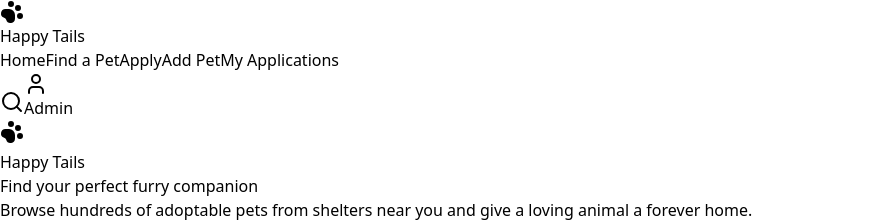
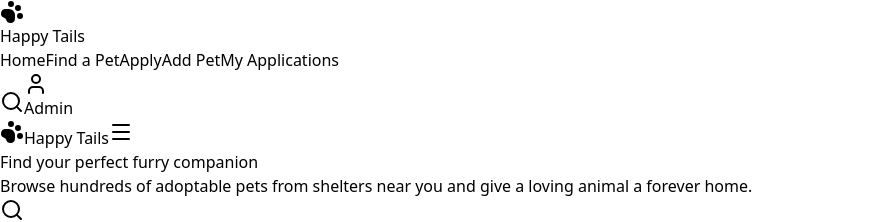
Before and after one commit to Jawad420420/HappyTails, a React (Vite) app: page / in a window 1280 px wide. Shown: the top 222 px of the page, without its empty margins (0-872 px from the left). Built offline with nearby package versions, Linux system fonts and the light colour scheme.

Commit message:
feat: added humburger menu

```diff
--- a/src/components/Header.jsx
+++ b/src/components/Header.jsx
@@ -1,8 +1,9 @@
 // top app bar and desktop nav component
-import { PawPrint, Search, User } from 'lucide-react';
+import { Menu, PawPrint, Search, User, X } from 'lucide-react';
+import { useState } from 'react';
 
 export default function Header({ currentPage, onNavigate }) {
-  // desktop nav items list
+  const [isMenuOpen, setIsMenuOpen] = useState(false);
   const navItems = [
     { label: 'Home', page: 'home' },
     { label: 'Find a Pet', page: 'search' },
@@ -10,12 +11,14 @@ export default function Header({ currentPage, onNavigate }) {
     { label: 'Add Pet', page: 'add-pet' },
     { label: 'My Applications', page: 'applications' },
   ];
+  const navigate = (page) => {
+    onNavigate(page);
+    setIsMenuOpen(false);
+  };
 
   return (
     <>
-      {/* desktop header */}
       <header className="hidden md:flex justify-between items-center px-8 lg:px-16 h-20 w-full z-50 bg-white/80 sticky top-0 border-b border-gray-100 backdrop-blur-xl shadow-sm transition-all duration-300">
-        {/* logo and brand name */}
         <div
           onClick={() => onNavigate('home')}
           className="flex items-center gap-3 text-[#426306] cursor-pointer group"
@@ -26,12 +29,12 @@ export default function Header({ currentPage, onNavigate }) {
           <span className="text-2xl font-extrabold tracking-tight bg-clip-text text-transparent bg-gradient-to-r from-[#426306] to-[#5a7d22]">Happy Tails</span>
         </div>
 
-        {/* nav links */}
         <nav className="flex gap-2 lg:gap-4 items-center bg-gray-50/50 p-1.5 rounded-2xl border border-gray-100">
           {navItems.map((item) => {
-            const isActive = currentPage === item.page || (item.page === 'search' && currentPage === 'pet-details');
+            const isActive = currentPage === item.page;
             return (
               <button
+                type="button"
                 key={item.page}
                 onClick={() => onNavigate(item.page)}
                 className={`px-5 py-2 text-sm font-semibold transition-all duration-300 rounded-xl ${
@@ -46,81 +49,93 @@ export default function Header({ currentPage, onNavigate }) {
           })}
         </nav>
 
-        {/* right actions */}
-
         <div className="flex items-center gap-4">
-
           <button
+            type="button"
             onClick={() => onNavigate('search')}
-    className="
-    p-2.5
-    rounded-full
-    hover:bg-gray-100
-    text-gray-600
-    hover:text-[#426306]
-    transition
-    "
+            className="p-2.5 rounded-full hover:bg-gray-100 text-gray-600 hover:text-[#426306] transition"
             title="Search pets"
           >
             <Search className="w-5 h-5" />
           </button>
-
-
           <button
+            type="button"
             onClick={() => onNavigate('admin')}
-  className="
-    flex
-    items-center
-    gap-2
-    px-5
-    py-2.5
-    rounded-2xl
-    bg-[#e8f2d8]
-    text-[#426306]
-    font-bold
-    border
-    border-[#d5e8b8]
-    hover:bg-[#dcecc5]
-    hover:shadow-md
-    hover:scale-105
-    transition-all
-    duration-300
-    active:scale-95
-  "
+            className="flex items-center gap-2 px-5 py-2.5 rounded-2xl bg-[#e8f2d8] text-[#426306] font-bold border border-[#d5e8b8] hover:bg-[#dcecc5] hover:shadow-md hover:scale-105 transition-all duration-300 active:scale-95"
           >
-
-  <User
-    className="
-      w-5
-      h-5
-    "
-  />
-
+            <User className="w-5 h-5" />
             Admin
-
           </button>
-
-
         </div>
       </header>
 
-      {/* mobile top app bar */}
-      <header className="flex md:hidden justify-between items-center px-5 h-16 w-full z-40 bg-white/80 sticky top-0 border-b border-gray-100 backdrop-blur-xl shadow-sm">
+      <header className="relative flex md:hidden justify-between items-center px-5 h-16 w-full z-40 bg-white/80 sticky top-0 border-b border-gray-100 backdrop-blur-xl shadow-sm">
         <button
-          onClick={() => onNavigate('home')}
+          type="button"
+          onClick={() => navigate('home')}
           className="w-10 h-10 flex items-center justify-center rounded-xl bg-gradient-to-br from-[#5a7d22] to-[#426306] shadow-md shadow-[#426306]/20 transition-transform active:scale-95"
         >
           <PawPrint className="w-5 h-5 text-white" fill="currentColor" />
         </button>
 
-        <h1
-          onClick={() => onNavigate('home')}
+        <button
+          type="button"
+          onClick={() => navigate('home')}
           className="text-xl font-extrabold tracking-tight bg-clip-text text-transparent bg-gradient-to-r from-[#426306] to-[#5a7d22] cursor-pointer"
         >
           Happy Tails
-        </h1>
+        </button>
 
+        <button
+          type="button"
+          onClick={() => setIsMenuOpen((isOpen) => !isOpen)}
+          aria-expanded={isMenuOpen}
+          aria-label={isMenuOpen ? 'Close navigation menu' : 'Open navigation menu'}
+          className="w-10 h-10 flex items-center justify-center rounded-xl text-[#426306] hover:bg-[#e8f2d8] transition-colors active:scale-95"
+        >
+          {isMenuOpen ? <X className="w-6 h-6" /> : <Menu className="w-6 h-6" />}
+        </button>
 
+        {isMenuOpen && (
+          <div className="absolute top-[calc(100%+0.5rem)] left-4 right-4 p-2 bg-white rounded-2xl border border-gray-100 shadow-xl">
+            <nav className="flex flex-col gap-1" aria-label="Mobile navigation">
+              {navItems.map((item) => {
+                const isActive = currentPage === item.page;
+                return (
+                  <button
+                    type="button"
+                    key={item.page}
+                    onClick={() => navigate(item.page)}
+                    className={`w-full text-left px-4 py-3 rounded-xl text-sm font-semibold transition-colors ${
+                      isActive
+                        ? 'bg-[#e8f2d8] text-[#426306]'
+                        : 'text-gray-600 hover:bg-gray-50 hover:text-[#426306]'
+                    }`}
+                  >
+                    {item.label}
+                  </button>
+                );
+              })}
+              <div className="my-1 border-t border-gray-100" />
+              <button
+                type="button"
+                onClick={() => navigate('search')}
+                className="flex items-center gap-3 w-full text-left px-4 py-3 rounded-xl text-sm font-semibold text-gray-600 hover:bg-gray-50 hover:text-[#426306] transition-colors"
+              >
+                <Search className="w-4 h-4" />
+                Search pets
+              </button>
+              <button
+                type="button"
+                onClick={() => navigate('admin')}
+                className="flex items-center gap-3 w-full text-left px-4 py-3 rounded-xl text-sm font-semibold text-gray-600 hover:bg-gray-50 hover:text-[#426306] transition-colors"
+              >
+                <User className="w-4 h-4" />
+                Admin
+              </button>
+            </nav>
+          </div>
+        )}
       </header>
     </>
   );
```
Lines whose indentation alone changed are shown as unchanged.
